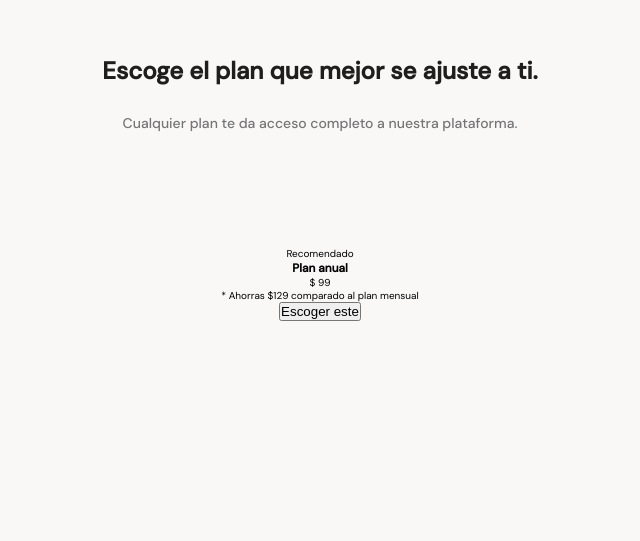
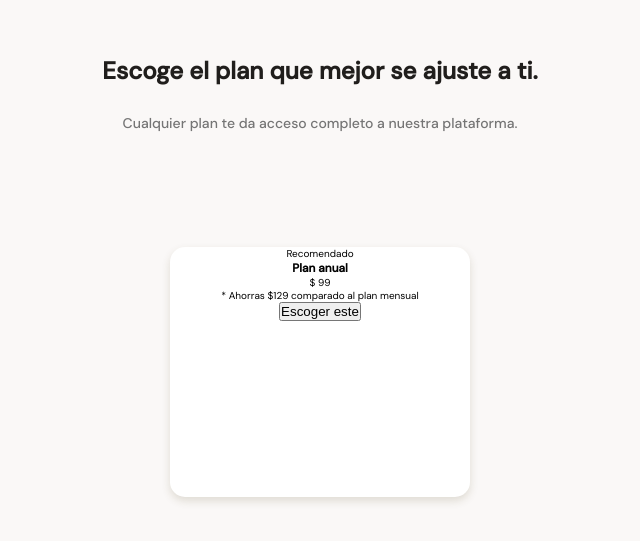
Before and after one commit to C-137DTS/batatabit, a plain HTML site: page index.html in a window 1280 px wide. Shown: the part 2401-2942 px from the top of the page, without its empty margins (320-960 px from the left). Drawn offline with Linux system fonts and the light colour scheme.

Commit message:
Daqndole estilos base a las cards

```diff
--- a/styles.css
+++ b/styles.css
@@ -357,4 +357,7 @@ main {
     height: 250px;
     margin: 50px auto 0;
     padding: 0 15px;
+    background-color: var(--just-white);
+    border-radius: 15px;
+    box-shadow: 0 4px 8px rgba(89, 73, 30, 0.16);
 }
```
